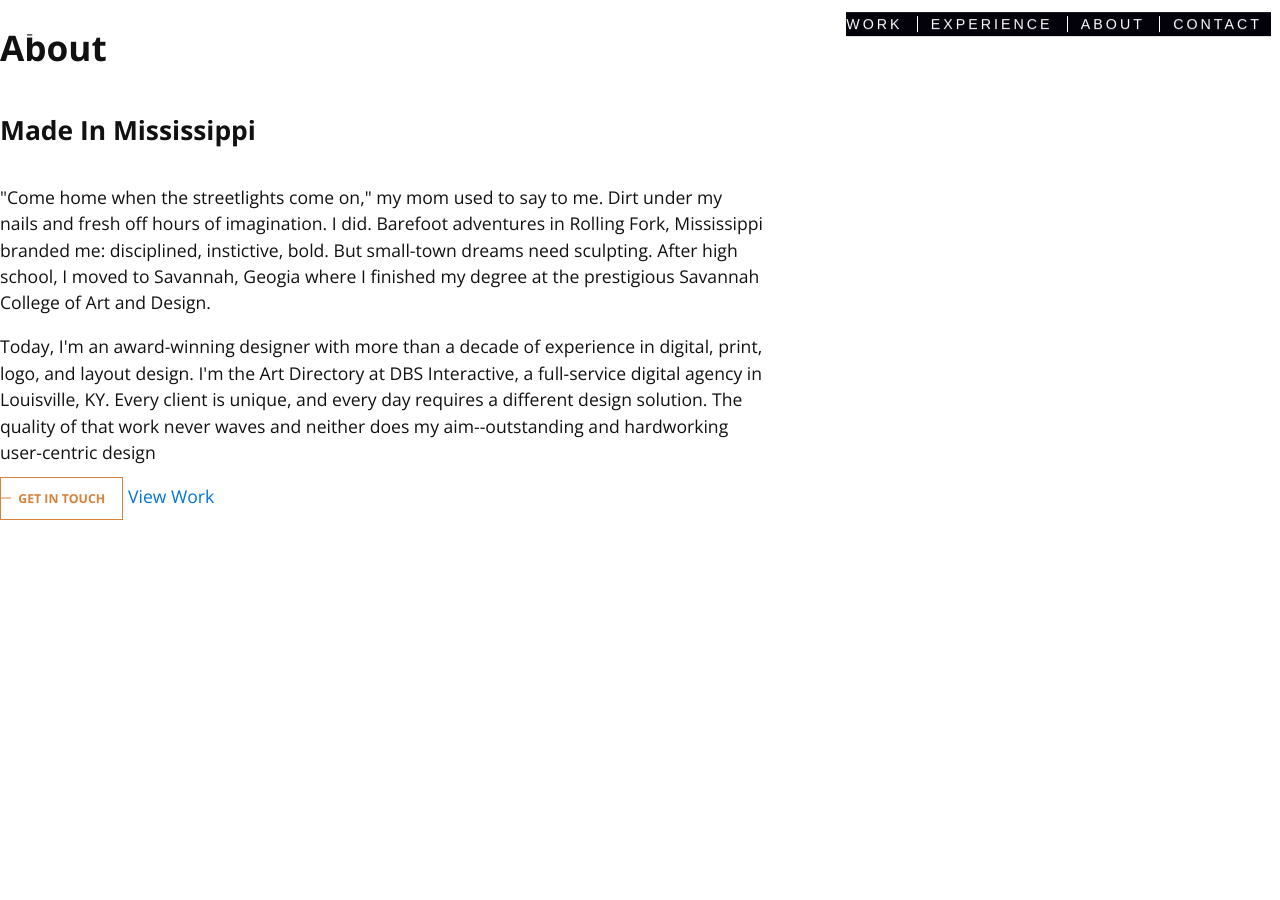
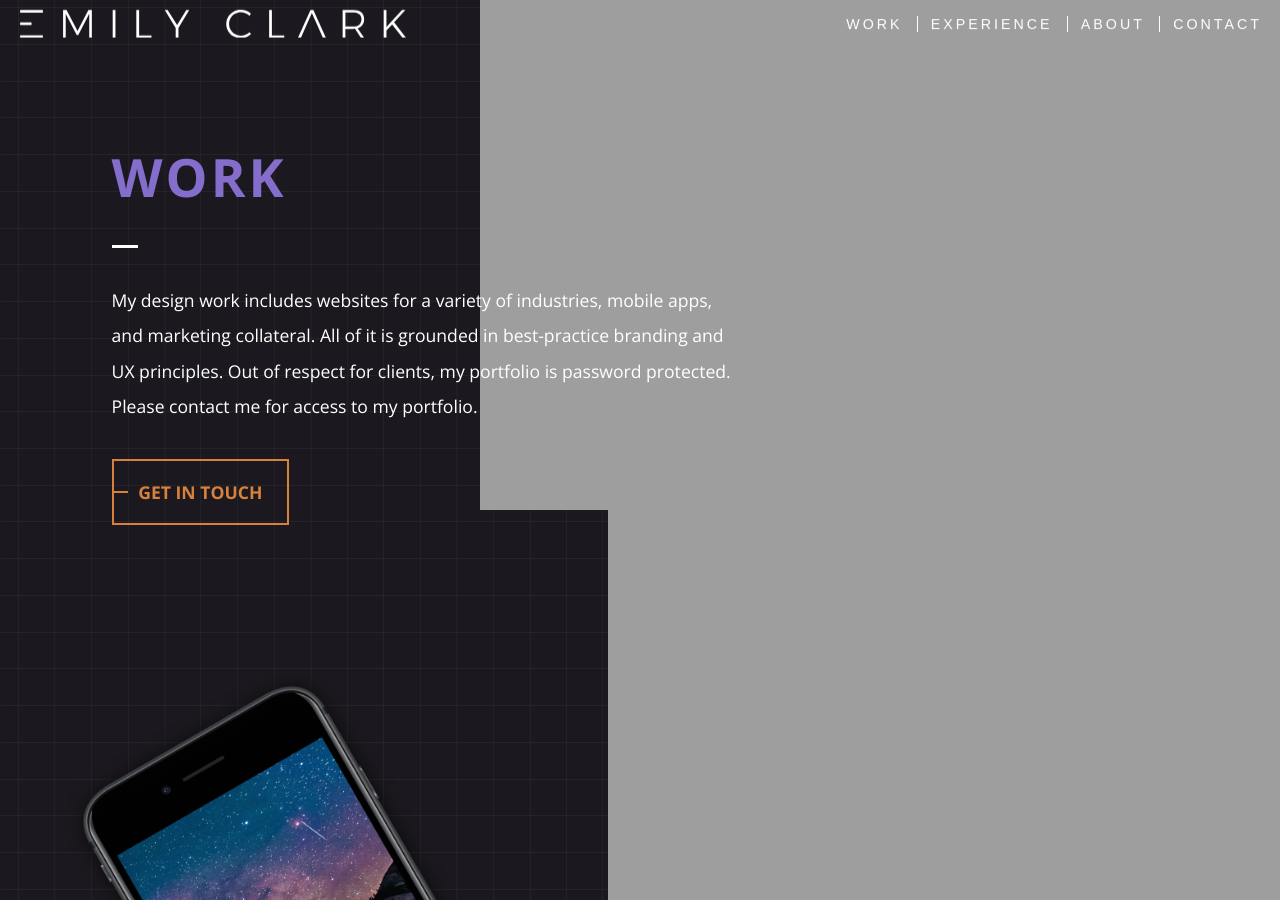
Before and after one commit to EmilyBlaineClark/emilyblaineclark.github.io, a Jekyll site: the page built from work.html, in a window 1280 px wide. Built offline with Jekyll 4.4.1, drawn with Linux system fonts in a browser that asks for light colours; nearby versions of some CDN libraries.

Commit message:
Work page

```diff
--- a/_sass/_general.scss
+++ b/_sass/_general.scss
@@ -1,7 +1,7 @@
 .btn{
   text-transform: uppercase;
   color: $orange;
-  border: 1px solid $orange;
+  border: 2px solid $orange;
   padding: 1em 1.4em;
   margin: 0;
   font-family: $opensans;
@@ -9,11 +9,12 @@
   font-size: 0.7em;
   position: relative;
   transition: 0.2s color;
+  display: inline-block;
 
 
   &:before{
     content: "";
-    height: 1px;
+    height: 2px;
     width: 0.8em;
     background: $orange;
     position: absolute;
@@ -42,3 +43,43 @@
     }
   }
 }
+
+.page-title{
+  font-family: $opensans;
+  font-size: 3em;
+  letter-spacing: 3px;
+  color: $purple-light;
+  text-transform: uppercase;
+  position: relative;
+
+  &:after{
+    content: "";
+    display: block;
+    position: absolute;
+    width: 0.5em;
+    height: 3px;
+    background: $white;
+    bottom: 0;
+    left: 0;
+  }
+}
+
+.page-content{
+  z-index: 10;
+  position: relative;
+  margin-top: 4em;
+  font-family: $opensans;
+  font-weight: normal;
+  color: $white;
+  padding: 2em;
+
+  p{
+    margin-bottom: 2em;
+    margin-top: 2em;
+    line-height: 2;
+  }
+
+  .btn{
+    font-size: 1em;
+  }
+}
--- a/_sass/_nav.scss
+++ b/_sass/_nav.scss
@@ -64,6 +64,7 @@
     padding: 0;
     right: auto;
     border: none;
+    background: none;
   }
 }
 
--- a/_sass/_page.scss
+++ b/_sass/_page.scss
@@ -1,4 +1,5 @@
-.homepage-bg-images{
+.homepage-bg-images,
+.work-bg-images{
   position: fixed;
   top: 0;
   left: 0;
@@ -30,3 +31,142 @@
     top: 40%;
   }
 }
+
+.homepage-button{
+  float: right;
+}
+
+
+
+.work-bg-images{
+  background: $charcoal;
+}
+
+.work-devices{
+  position: absolute;
+  width: 100%;
+  max-width: 400px;
+  transition:
+    0.5s left,
+    0.5s right,
+    0.5s bottom,
+    0.5s top,
+    1.5s transform;
+
+  @media($bp-tablet){
+    max-width: 600px;
+  }
+
+  @media($bp-desktop){
+    max-width: 700px;
+  }
+}
+
+.device-phone{
+  bottom: -20%;
+  left: -20%;
+  width: 100%;
+
+  @media(min-width: 500px){
+    left: -20%;
+  }
+
+  @media(min-width: 600px){
+    left: 0%;
+    min-width: 420px;
+    bottom: -15%;
+  }
+
+  @media(min-width: 700px){
+    max-width: 460px;
+    bottom: -10%;
+    left: -10%;
+  }
+
+  @media(min-width: 1100px){
+    left: 5%;
+    bottom: -20%;
+    max-width: 500px;
+  }
+
+  @media(min-width: 1300px){
+    left: 5%;
+    bottom: -20%;
+    max-width: 600px;
+  }
+
+  @media(min-width: 1400px){
+    left: 15%;
+    bottom: -40%;
+  }
+
+  &:hover{
+    transform: translate(4%,4%);
+  }
+}
+
+.device-tablet{
+  top: 0;
+  right: -19%;
+
+  @media(min-width: 500px){
+    right: -29%;
+    top: 0%;
+    max-width: 500px;
+  }
+
+  @media(min-width: 700px){
+    max-width: 600px;
+  }
+
+  @media(min-width: 850px){
+    right: 0%;
+  }
+
+  @media(min-width: 1000px){
+    right: 0%;
+    top: -10%;
+    max-width: 800px;
+  }
+
+  &:hover{
+    transform: translate(-4%,-4%);
+  }
+}
+
+.device-laptop{
+  bottom: 0%;
+  right: -40%;
+
+  @media(min-width: 500px){
+    right: -30%;
+    max-width: 500px;
+  }
+
+  @media(min-width: 700px){
+    right: -20%;
+    bottom: -4%;
+    max-width: 560px;
+  }
+
+  @media(min-width: 850px){
+    right: 0%;
+  }
+
+  @media(min-width: 1000px){
+    right: -10%;
+    bottom: -20%;
+    max-width: 800px;
+  }
+
+  &:hover{
+    transform: translate(0%,-4%);
+  }
+}
+
+.page__work-html .page-content{
+  max-width: 700px;
+  @media($bp-desktop){
+    left: 10%;
+  }
+}
--- a/work.html
+++ b/work.html
@@ -3,20 +3,19 @@
 title: work
 ---
 <div class="upper-half">
-  <div class="about-bgs">
-    <img class="about-bg scale" data-scale="best-fill" data-align="center" src="/images/bg-images/about-768.jpg" srcset="/images/bg-images/about-768.jpg 700w, /images/bg-images/about-1024.jpg 1024w">
+  <div class="work-bg-images">
+    <img class="work-bg scale" data-scale="best-fill" data-align="center" src="/images/bg-images/grid-background-svg.svg">
+    <img class="work-devices device-phone" src="/images/bg-images/phone-device-for-mobile.png" alt="" srcset="/images/bg-images/phone-device-for-mobile.png 1w, /images/bg-images/phone-device-for-mobile@2x.png 700w, /images/bg-images/phone-device-for-desktop.png 800w, /images/bg-images/phone-device-for-desktop@2x.png 960w">
+    <img class="work-devices device-tablet" src="/images/bg-images/tablet-device-for-mobile.png" alt="" srcset="/images/bg-images/tablet-device-for-mobile.png 1w, /images/bg-images/tablet-device-for-mobile@2x.png 700w, /images/bg-images/tablet-device-for-desktop.png 800w, /images/bg-images/tablet-device-for-desktop@2x.png 960w">
+    <img class="work-devices device-laptop" src="/images/bg-images/laptop-device-for-mobile.png" alt="" srcset="/images/bg-images/laptop-device-for-mobile.png 1w, /images/bg-images/laptop-device-for-mobile@2x.png 700w, /images/bg-images/laptop-device-for-desktop.png 800w, /images/bg-images/laptop-device-for-desktop@2x.png 960w">
   </div>
   <div class="flex two-700">
     <div class="three-fifth-700">
-      <div classa="page-title">
-        <h1 class="title">About</h1>
+      <div class="page-content">
+        <h1 class="page-title">{{page.title}}</h1>
+        <p>My design work includes websites for a variety of industries, mobile apps, and marketing collateral. All of it is grounded in best-practice branding and UX principles. Out of respect for clients, my portfolio is password protected. Please contact me for access to my portfolio.</p>
+        <a href="{{ '/contact' | prepend: site.baseurl }}" class="btn">Get In Touch</a>
       </div>
-
-      <h2>Made In Mississippi</h2>
-      <p>"Come home when the streetlights come on," my mom used to say to me. Dirt under my nails and fresh off hours of imagination. I did. Barefoot adventures in Rolling Fork, Mississippi branded me: disciplined, instictive, bold. But small-town dreams need sculpting. After high school, I moved to Savannah, Geogia where I finished my degree at the prestigious Savannah College of Art and Design.</p>
-      <p>Today, I'm an award-winning designer with more than a decade of experience in digital, print, logo, and layout design. I'm the Art Directory at DBS Interactive, a full-service digital agency in Louisville, KY. Every client is unique, and every day requires a different design solution. The quality of that work never waves and neither does my aim--outstanding and hardworking user-centric design</p>
-      <a href="#" class="btn">Get In Touch</a>
-      <a href="#">View Work</a>
     </div>
     <div class="two-fifth-700"></div>
   </div>
```
